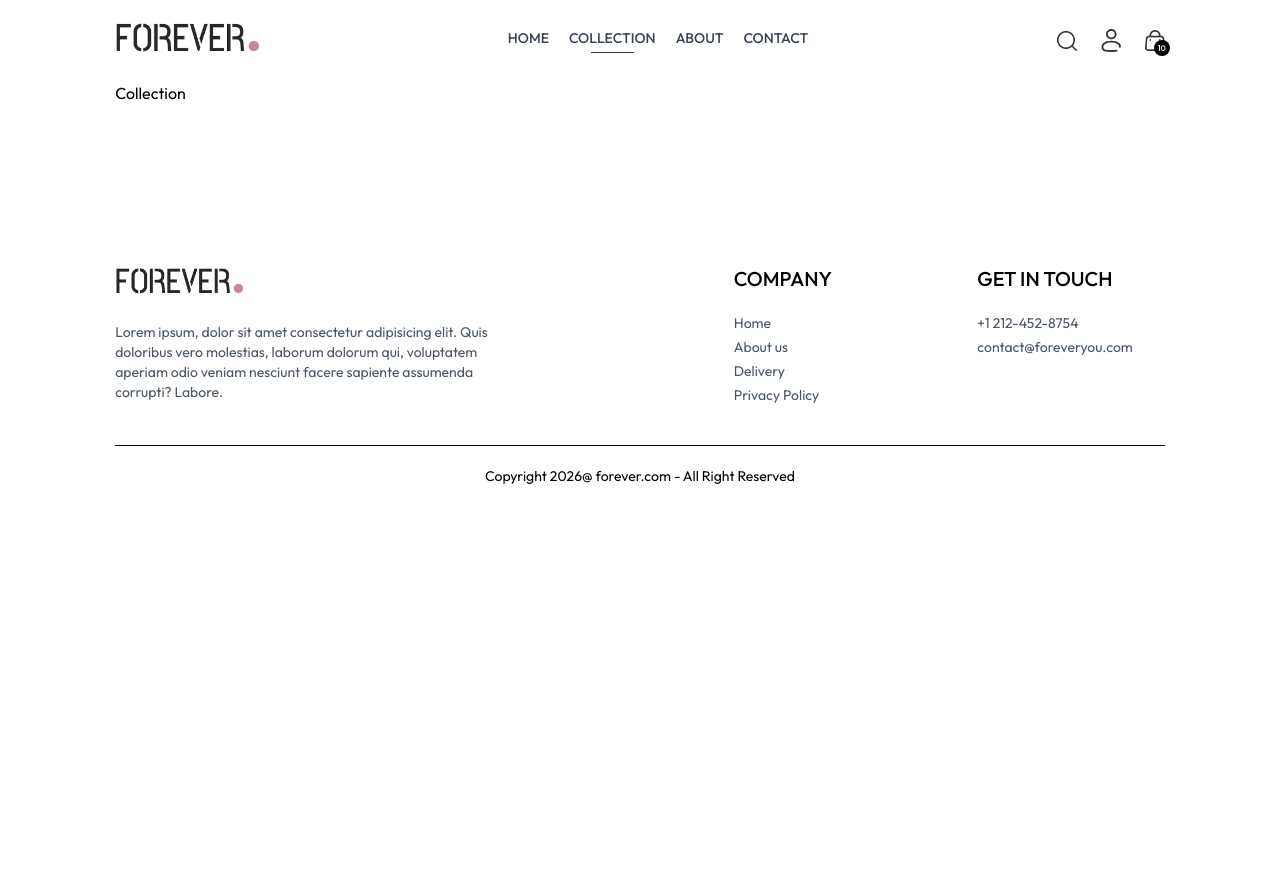
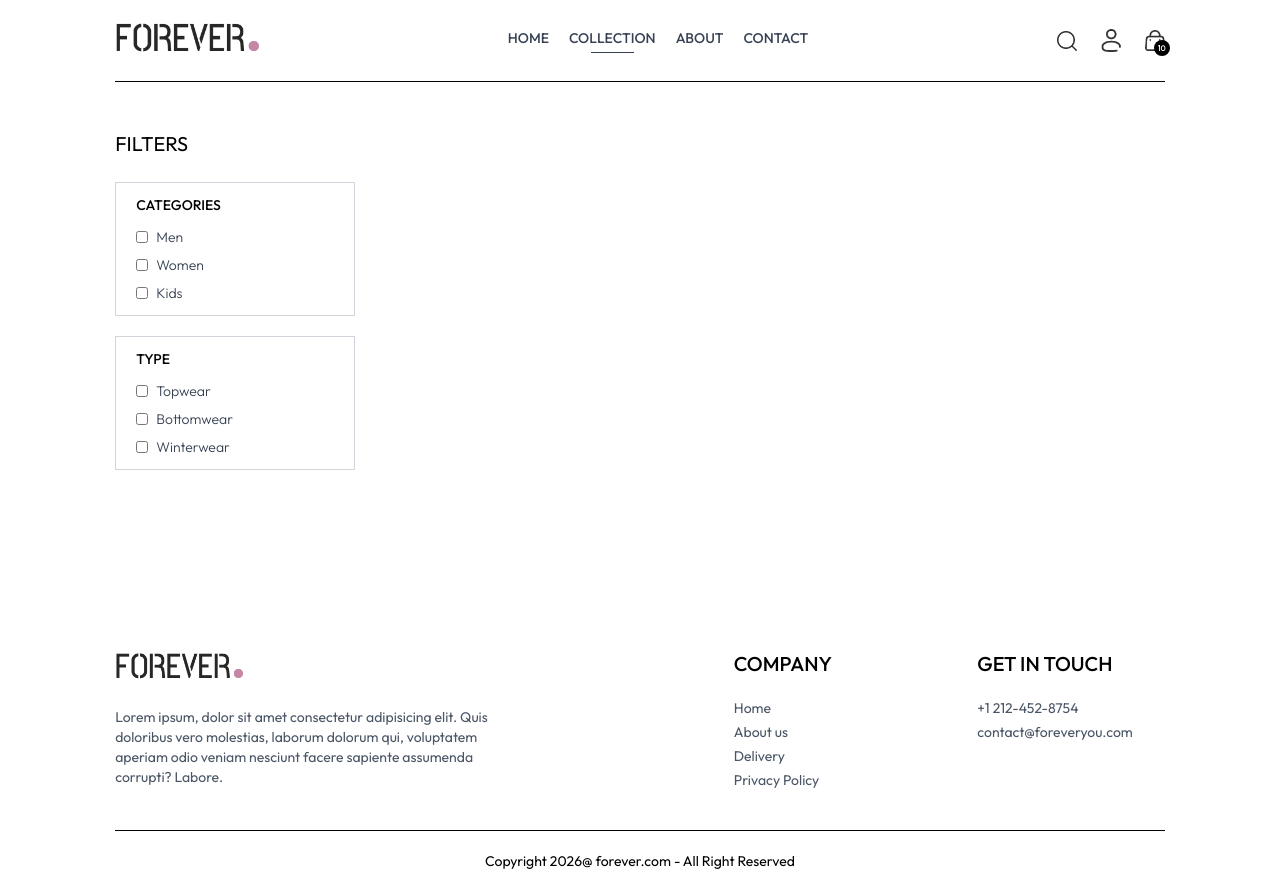
Before and after one commit to Tirth02/Ecommerce-Project-MERN, a React (Vite) app in the folder frontend/: page /collection in a window 1280 px wide. Before the commit the page ends 800 px from the top, so only its background shows below. Built offline with nearby package versions, Linux system fonts and the light colour scheme.

Commit message:
filters design created on collection page along with responsiveness

```diff
--- a/frontend/src/pages/Collection.jsx
+++ b/frontend/src/pages/Collection.jsx
@@ -1,8 +1,52 @@
-import React from 'react'
+import React, { useContext, useState } from 'react'
+import { ShopContext } from '../context/ShopContext'
+import { assets } from '../assets/assets';
 
 const Collection = () => {
+  const {products} = useContext(ShopContext);
+  const [showFilter, setShowFilter] = useState(false);
+
+
   return (
-    <div>Collection</div>
+    <div className='flex flex-col sm:flex-row gap-1 sm:gap-10 pt-10 border-t'>
+
+      {/* Filter options */}
+      <div className='min-w-60 '>
+        <p onClick={() => setShowFilter(!showFilter)} className='my-2 text-xl flex items-center cursor-pointer gap-2'>FILTERS
+        <img src={assets.dropdown_icon} className={`h-3 sm:hidden ${showFilter ? 'rotate-90' : ''}`} alt="" />
+        </p>
+        {/* Category Filter */}
+        <div className={`border border-gray-300 pl-5 py-3 mt-6 ${showFilter? '' : 'hidden'} sm:block`}>
+          <p className='mb-3 text-sm font-medium '>CATEGORIES</p>
+          <div className='flex flex-col gap-2 text-sm font-light text-gray-700'>
+            <p className='flex gap-2'>
+              <input type="checkbox" className='w-3 ' id="" value={'MEN'} />Men
+            </p>
+            <p className='flex gap-2'>
+              <input type="checkbox" className='w-3 ' id="" value={'WOMEN'} />Women
+            </p>
+            <p className='flex gap-2'>
+              <input type="checkbox" className='w-3 ' id="" value={'Kids'} />Kids
+            </p>
+          </div>
+        </div>
+         {/*SubCategory Filter  */}
+        <div className={`border border-gray-300 pl-5 py-3 my-5 ${showFilter? '' : 'hidden'} sm:block`}>
+          <p className='mb-3 text-sm font-medium '>TYPE</p>
+          <div className='flex flex-col gap-2 text-sm font-light text-gray-700'>
+            <p className='flex gap-2'>
+              <input type="checkbox" className='w-3 ' id="" value={'Topwear'} />Topwear
+            </p>
+            <p className='flex gap-2'>
+              <input type="checkbox" className='w-3 ' id="" value={'Bottomwear'} />Bottomwear
+            </p>
+            <p className='flex gap-2'>
+              <input type="checkbox" className='w-3 ' id="" value={'Winterwear'} />Winterwear
+            </p>
+          </div>
+        </div>
+      </div>
+    </div>
   )
 }
 
```
